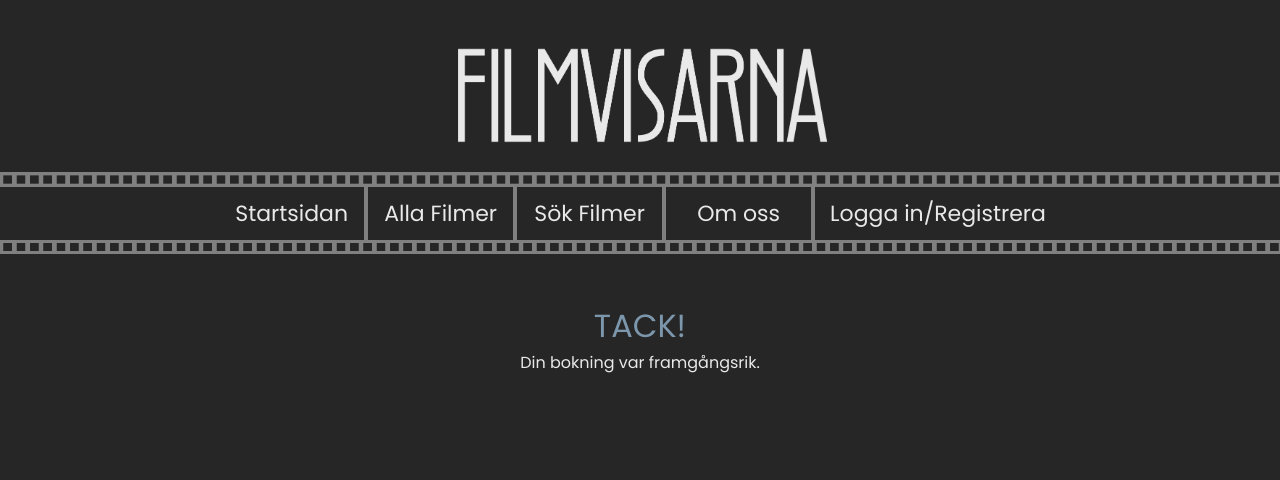
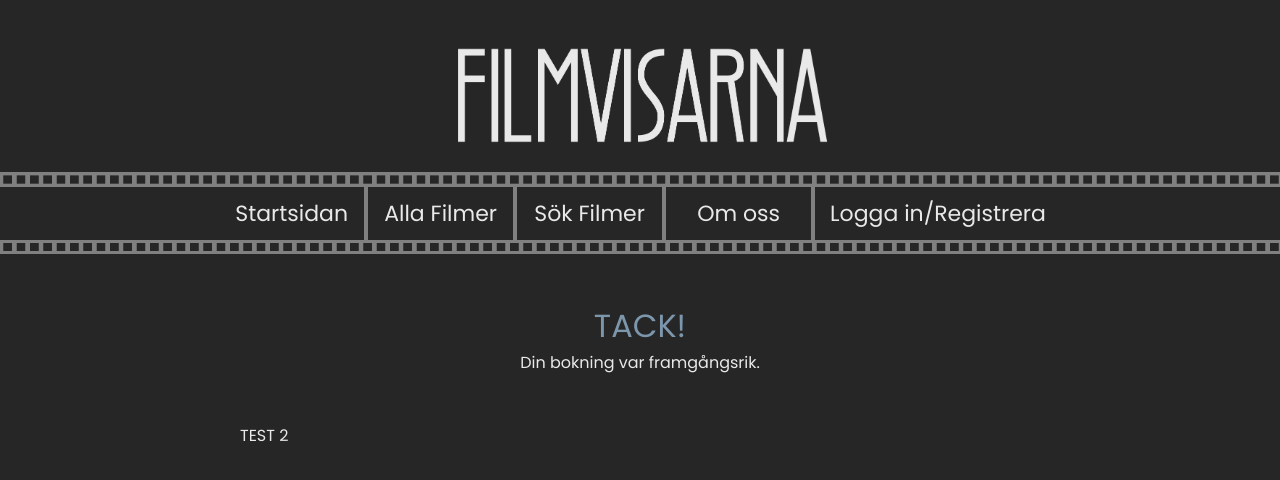
Before and after one commit to Marko350/filmvisarna, a React (Create React App) app: page /confirmation in a window 1280 px wide. Shown: the top 480 px of the page. Built offline with nearby package versions, Linux system fonts and the light colour scheme; no server answers; a web font is replaced by a local one.

Commit message:
Created confirmationpage info component
added to confirmationpage

```diff
--- /dev/null
+++ b/src/components/ConfirmationPageInfo.jsx
@@ -0,0 +1,12 @@
+import styles from "../css/ConfirmationPage.module.css";
+
+function ConfirmationPageInfo() {
+
+    return (
+        <div className="container">
+            <p>TEST 2</p>
+        </div>
+    )
+}
+
+export default ConfirmationPageInfo;
--- a/src/pages/ConfirmationPage.jsx
+++ b/src/pages/ConfirmationPage.jsx
@@ -1,4 +1,5 @@
 import styles from "../css/ConfirmationPage.module.css";
+import ConfirmationPageInfo from "../components/ConfirmationPageInfo";
 
 function ConfirmationPage() {
 
@@ -8,6 +9,7 @@ function ConfirmationPage() {
                 <h1 className={styles.confirmationH1} >TACK!</h1>
                 <p>Din bokning var framgångsrik.</p>
             </div>
+            <ConfirmationPageInfo/>
         </div>
     )
 }
```
